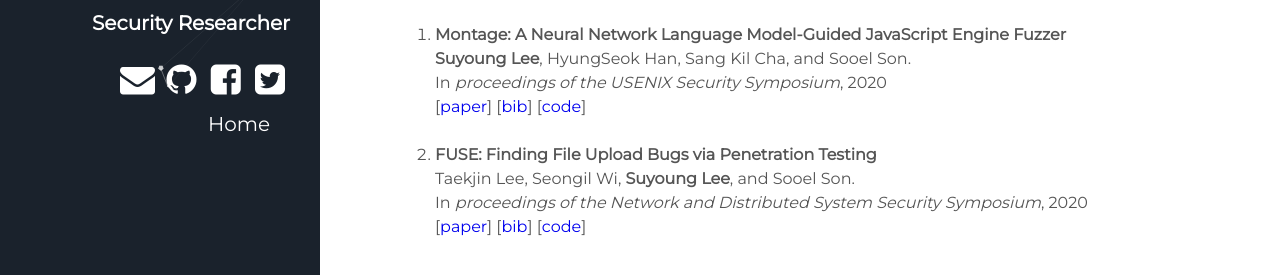
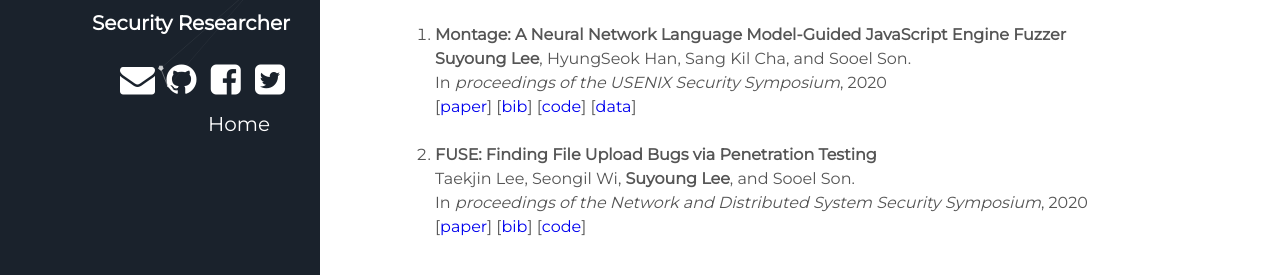
Before and after one commit to leeswimming/leeswimming.github.io, a Jekyll site: the page built from index.html, in a window 1280 px wide. Shown: the part 785-1060 px from the top of the page. Built offline with Jekyll 4.4.1, drawn with Linux system fonts in a browser that asks for light colours.

Commit message:
Add a link to JS tests

```diff
--- a/_data/publications.yml
+++ b/_data/publications.yml
@@ -5,6 +5,7 @@
   link: /papers/lee-sec20.pdf
   bib: /bibtex/lee-sec20.bib
   code: https://github.com/WSP-LAB/Montage
+  data: https://github.com/WSP-LAB/js-test-suite
 
 - title: "FUSE: Finding File Upload Bugs via Penetration Testing"
   authors: Taekjin Lee, Seongil Wi, <strong>Suyoung Lee</strong>, and Sooel Son.
--- a/_includes/sections/publications.html
+++ b/_includes/sections/publications.html
@@ -24,6 +24,9 @@
           {% if paper.code %}
             [<a href="{{paper.code}}" target="_blank">code</a>]
           {% endif %}
+          {% if paper.data %}
+            [<a href="{{paper.data}}" target="_blank">data</a>]
+          {% endif %}
           {% if forloop.last == false %}
             <br><br>
           {% endif %}
```
